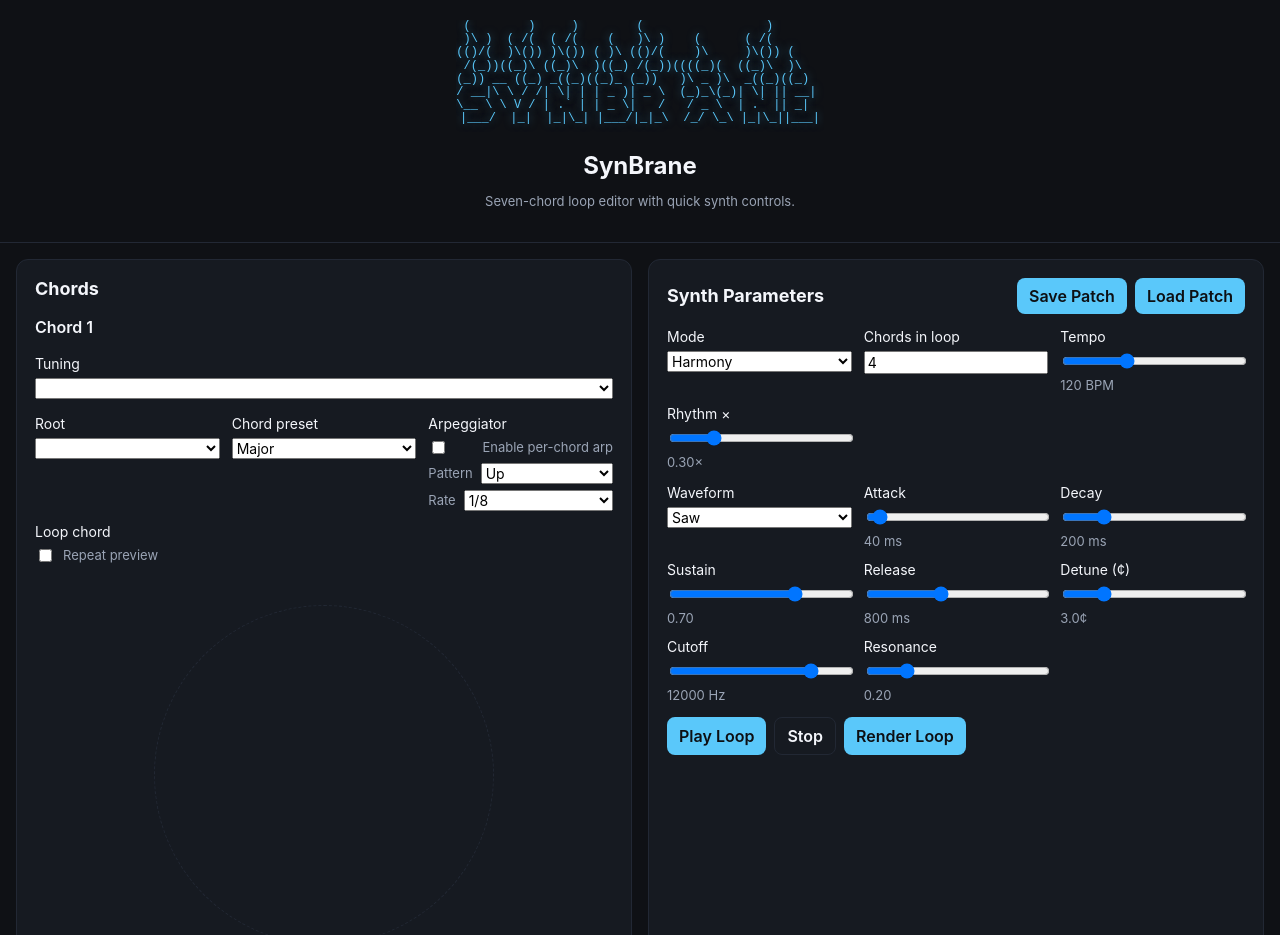
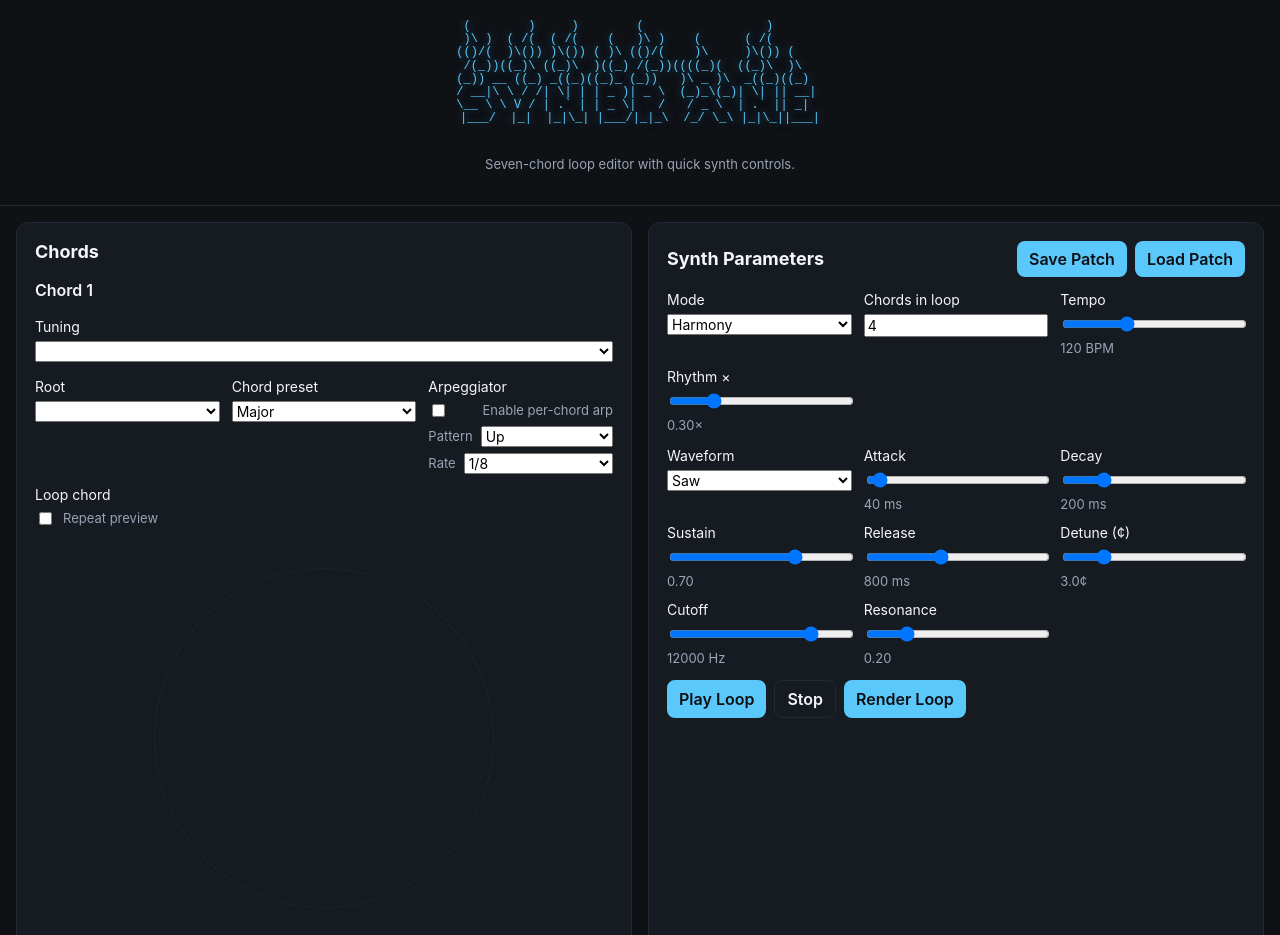
Before and after one commit to Genera77/SynBrane, a website: page public/index.html in a window 1280 px wide. Shown: the top 935 px of the page. Drawn offline with Linux system fonts and the light colour scheme; no server answers.

Commit message:
Remove header title from index.html
Removed the header title 'SynBrane' from the index page.

```diff
--- a/public/index.html
+++ b/public/index.html
@@ -27,7 +27,6 @@
 |___/  |_|  |_|\_| |___/|_|_\  /_/ \_\ |_|\_||___|
         </pre>
       </div>
-      <h1>SynBrane</h1>
       <p class="meta">Seven-chord loop editor with quick synth controls.</p>
     </header>
     <main>
```
